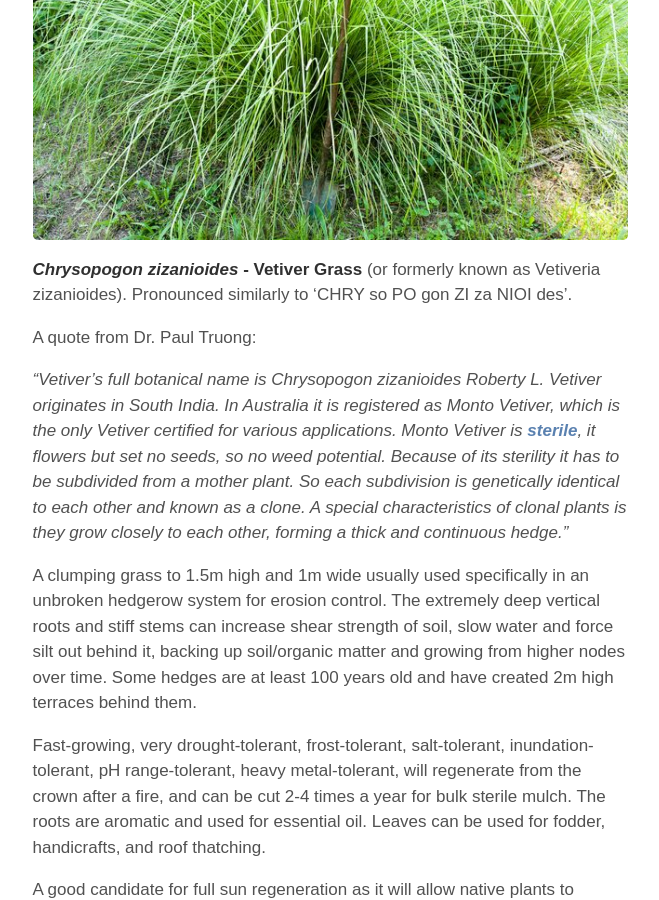
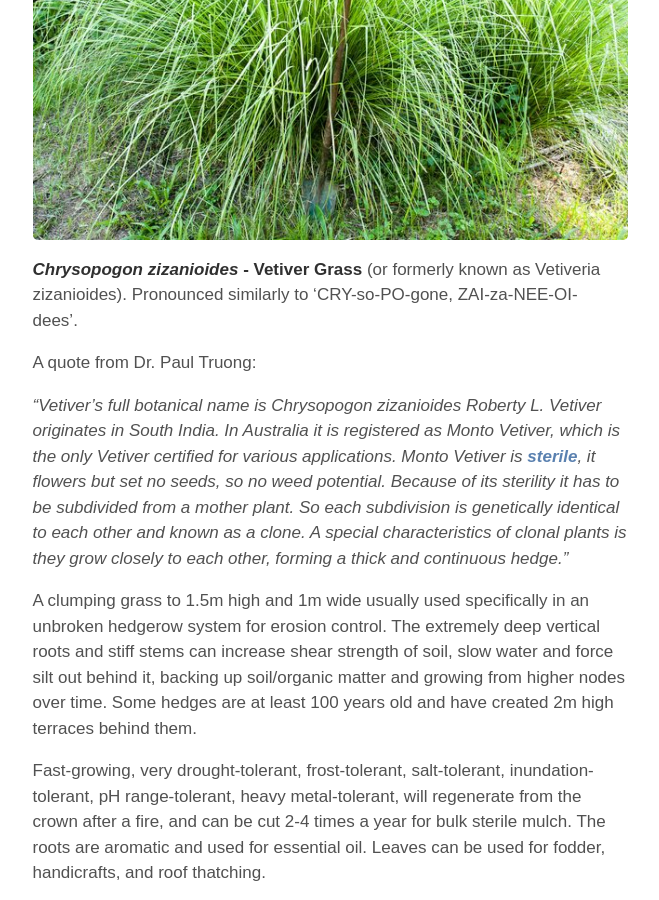
Before and after one commit to Tr33mo/tr33mo.github.io, a Jekyll site: the page built from why.md, in a window 1280 px wide and 900 px high, scrolled down 480 px. Shown: the whole window, without its empty margins (310-969 px from the left). Built offline with Jekyll 4.4.1, drawn with Linux system fonts in a browser that asks for light colours.

Commit message:
Update why.md

```diff
--- a/why.md
+++ b/why.md
@@ -11,7 +11,7 @@ ___
 
 [![alt text](/assets/img/thumbs/why.jpg "A vigorous clump of Vetiver with post hole shovel for scale")](/assets/img/why.jpg)
 
-***Chrysopogon zizanioides* - Vetiver Grass** (or formerly known as Vetiveria zizanioides). Pronounced similarly to 'CHRY so PO gon ZI za NIOI des'.
+***Chrysopogon zizanioides* - Vetiver Grass** (or formerly known as Vetiveria zizanioides). Pronounced similarly to 'CRY-so-PO-gone, ZAI-za-NEE-OI- dees'.
 
 A quote from Dr. Paul Truong:
 
```
